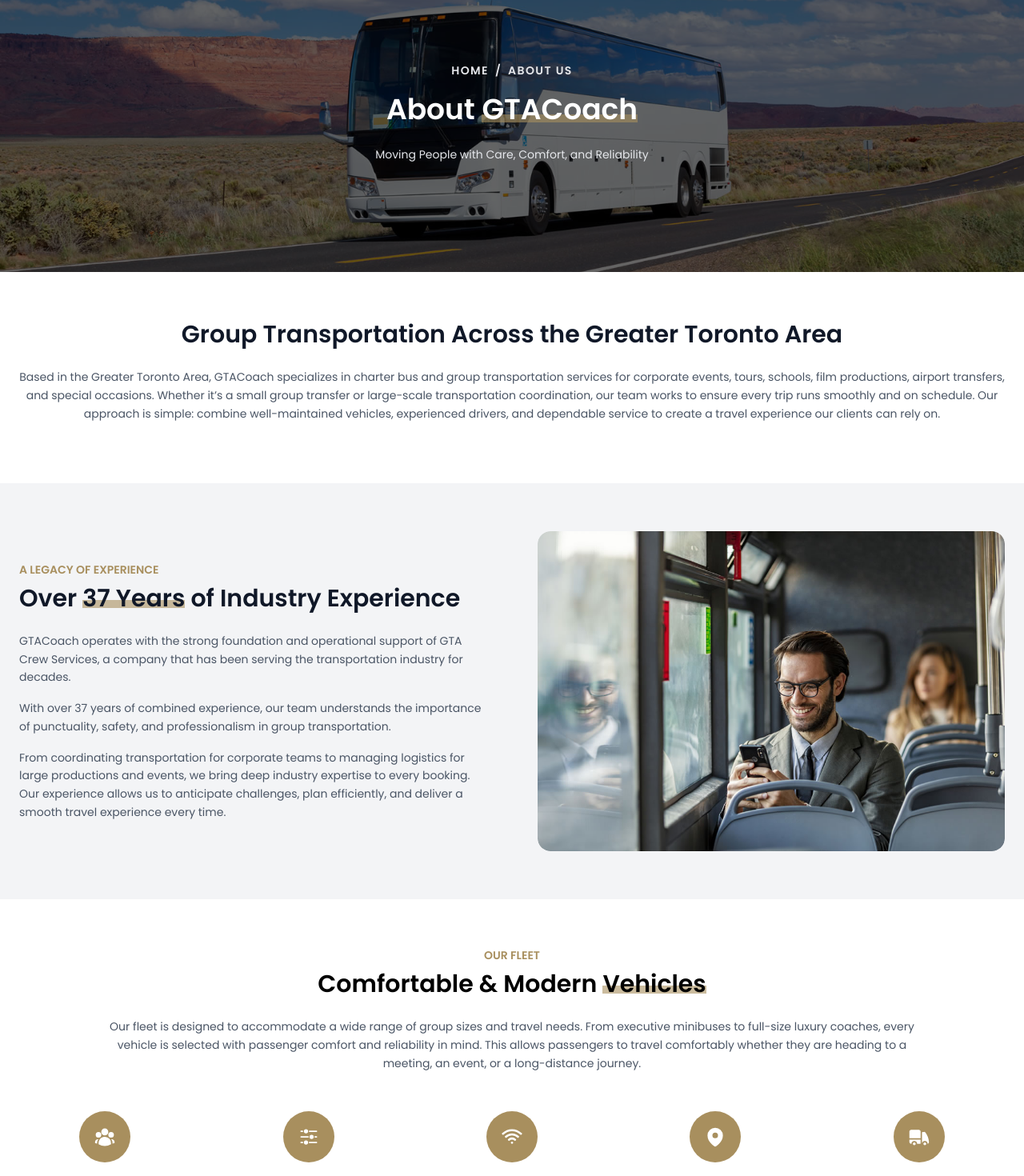
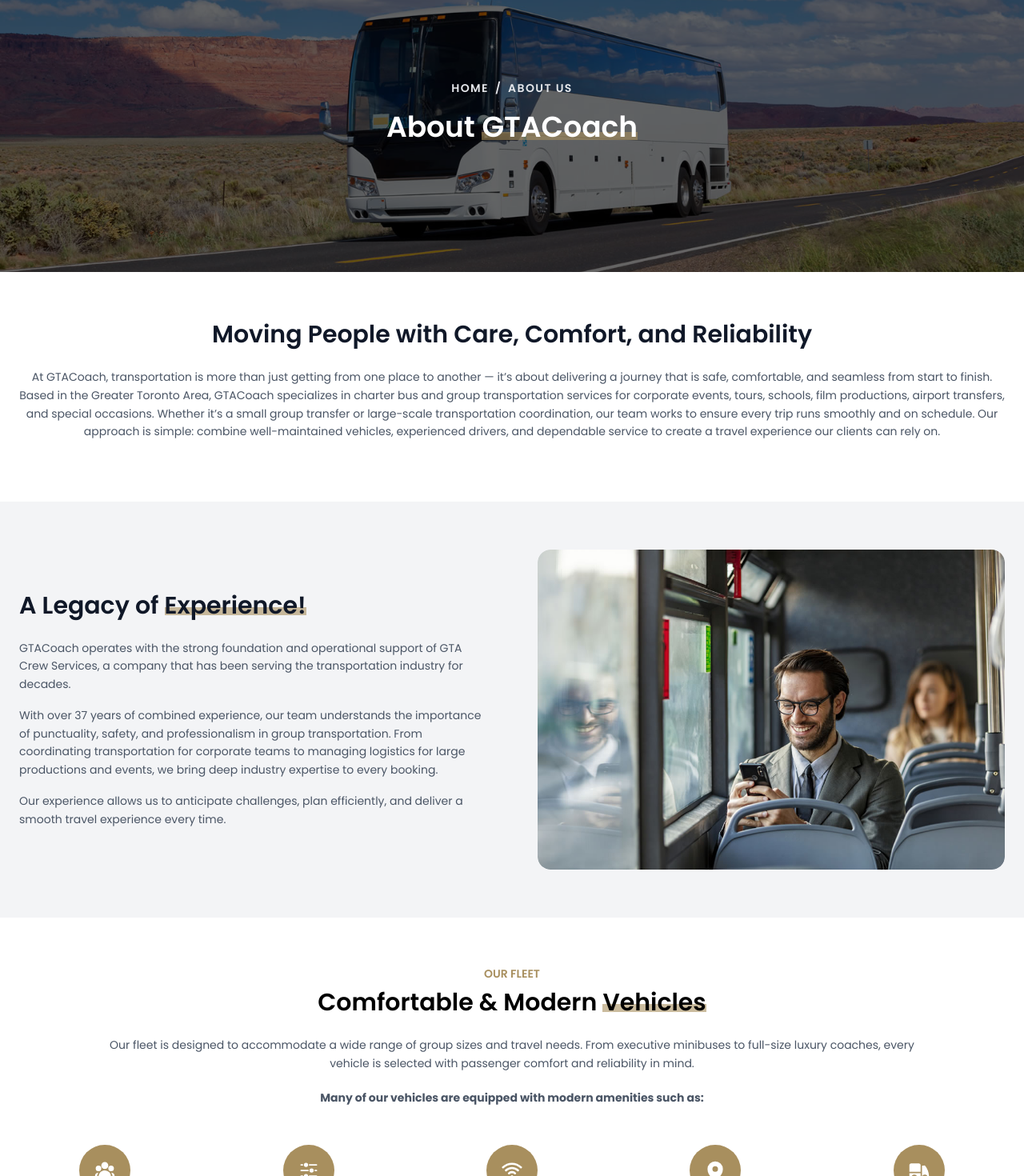
Before and after one commit to ashutosh2801/gtacoach, a Next.js app: page /about-us in a window 1280 px wide. Shown: the part 160-1630 px from the top of the page at 80% size. Built offline with nearby package versions, Linux system fonts and the light colour scheme.

Commit message:
5mar changes-2

```diff
--- a/app/about-us/AboutUs.jsx
+++ b/app/about-us/AboutUs.jsx
@@ -46,9 +46,9 @@
             </h1>
 
             {/* Subtitle */}
-            <p className="mt-6 text-sm text-gray-200">
+            {/* <p className="mt-6 text-sm text-gray-200">
             Moving People with Care, Comfort, and Reliability
-            </p>
+            </p> */}
 
         </div>
         </section>
@@ -60,19 +60,13 @@
 
           <div>
             <h2 className="text-3xl font-semibold text-gray-900 mb-6">
-              Group Transportation Across the Greater Toronto Area
+              Moving People with Care, Comfort, and Reliability
             </h2>
 
             <p className="text-gray-600 mb-4 leading-relaxed text-sm">
-              Based in the Greater Toronto Area, GTACoach specializes in charter bus
-              and group transportation services for corporate events, tours, schools,
-              film productions, airport transfers, and special occasions.
-              Whether it’s a small group transfer or large-scale transportation
-              coordination, our team works to ensure every trip runs smoothly
-              and on schedule.
-              Our approach is simple: combine well-maintained vehicles,
-              experienced drivers, and dependable service to create a
-              travel experience our clients can rely on.
+              At GTACoach, transportation is more than just getting from one place to another — it’s about delivering a journey that is safe, comfortable, and seamless from start to finish.
+Based in the Greater Toronto Area, GTACoach specializes in charter bus and group transportation services for corporate events, tours, schools, film productions, airport transfers, and special occasions. Whether it’s a small group transfer or large-scale transportation coordination, our team works to ensure every trip runs smoothly and on schedule.
+Our approach is simple: combine well-maintained vehicles, experienced drivers, and dependable service to create a travel experience our clients can rely on.
             </p>
 
           </div>
@@ -85,38 +79,27 @@
         <div className="container mx-auto px-6 grid lg:grid-cols-2 gap-16 items-center">
 
           <div>
-            <p className="webText text-sm font-semibold uppercase mb-2">
-              A Legacy of Experience
-            </p>
+
 
             <h2 className="text-3xl font-semibold text-gray-900 mb-6">
-              Over
+              A Legacy of
               {" "}
             <span className="relative inline-block z-[5]">
-              37 Years
+              Experience!
               <span className="absolute left-0 bottom-1.5 w-full h-[10px] webBG z-[-1] opacity-60"></span>
-            </span>{" "} of Industry Experience
+            </span>
             </h2>
 
             <p className="text-gray-600 mb-4 leading-relaxed text-sm">
-              GTACoach operates with the strong foundation and operational
-              support of GTA Crew Services, a company that has been serving
-              the transportation industry for decades.
+              GTACoach operates with the strong foundation and operational support of GTA Crew Services, a company that has been serving the transportation industry for decades.
             </p>
 
             <p className="text-gray-600 mb-4 leading-relaxed text-sm">
-              With over 37 years of combined experience, our team understands
-              the importance of punctuality, safety, and professionalism
-              in group transportation.
+              With over 37 years of combined experience, our team understands the importance of punctuality, safety, and professionalism in group transportation. From coordinating transportation for corporate teams to managing logistics for large productions and events, we bring deep industry expertise to every booking.
             </p>
 
             <p className="text-gray-600 leading-relaxed text-sm">
-              From coordinating transportation for corporate teams to
-              managing logistics for large productions and events,
-              we bring deep industry expertise to every booking.
-              Our experience allows us to anticipate challenges,
-              plan efficiently, and deliver a smooth travel
-              experience every time.
+              Our experience allows us to anticipate challenges, plan efficiently, and deliver a smooth travel experience every time.
             </p>
           </div>
 
@@ -148,13 +131,11 @@
                 </span>
                 </h2>
 
-                <p className="text-gray-600 max-w-5xl mx-auto text-sm mb-12 leading-relaxed">
-                Our fleet is designed to accommodate a wide range of group sizes
-                and travel needs. From executive minibuses to full-size luxury
-                coaches, every vehicle is selected with passenger comfort and
-                reliability in mind. This allows passengers to travel comfortably whether they are
-                heading to a meeting, an event, or a long-distance journey.
+                <p className="text-gray-600 max-w-5xl mx-auto text-sm mb-5 leading-relaxed">
+                Our fleet is designed to accommodate a wide range of group sizes and travel needs. From executive minibuses to full-size luxury coaches, every vehicle is selected with passenger comfort and reliability in mind.
                 </p>
+
+                <p className="text-gray-600 max-w-5xl mx-auto text-sm mb-12 leading-relaxed font-bold">Many of our vehicles are equipped with modern amenities such as:</p>
 
 
                 <div className="grid grid-cols-2 md:grid-cols-3 lg:grid-cols-5 gap-10">
@@ -171,6 +152,8 @@
 
                 </div>
 
+                <p className="text-gray-600 max-w-5xl mx-auto text-sm mt-12 leading-relaxed">This allows passengers to travel comfortably whether they are heading to a meeting, an event, or a long-distance journey.</p>
+
             </div>
         </section>
 
@@ -182,9 +165,11 @@
                 Supporting Every Type of Journey
                 </p>
 
-                <h2 className="text-3xl font-semibold text-gray-900 mb-12">
+                <h2 className="text-3xl font-semibold text-gray-900 mb-6">
                 Transportation for Every Occasion
                 </h2>
+
+                <p className="text-black mb-6 text-sm leading-relaxed">GTACoach proudly supports transportation needs across a wide range of industries and occasions, including:</p>
 
 
                 <div className="grid md:grid-cols-2 lg:grid-cols-3 gap-8">
@@ -223,8 +208,7 @@
 
 
                 <p className="text-gray-600 mt-14 w-full mx-auto leading-relaxed text-sm">
-                No matter the destination, our goal is to ensure passengers
-                travel with confidence, comfort, and peace of mind.
+                No matter the destination, our goal is to ensure passengers travel with confidence, comfort, and peace of mind.
                 </p>
 
             </div>
@@ -249,10 +233,10 @@
                     </h2>
 
                     <p className="text-gray-300 mt-6 text-sm leading-relaxed">
-                    We understand that when clients book transportation,
-                    they’re trusting us with their schedules, their events,
-                    and the safety of their passengers.
+                    We understand that when clients book transportation, they’re trusting us with their schedules, their events, and the safety of their passengers.
                     </p>
+
+                    <p className="text-gray-300 mt-6 text-sm leading-relaxed">That’s why our team focuses on:</p>
 
                 </div>
 
@@ -265,6 +249,8 @@
                     <ServiceItem text="Clear communication and support" />
 
                 </div>
+
+                <p className="text-gray-300 mt-6 text-sm leading-relaxed">From the first quote request to the final drop-off, we aim to provide a transportation experience that is organized, comfortable, and dependable.</p>
 
                 </div>
 
--- a/app/careers/Careers.jsx
+++ b/app/careers/Careers.jsx
@@ -116,12 +116,12 @@
 
                     {/* CTA Button */}
                     <div className="mt-8">
-                        <Link
+                        <a
                             href="mailto:info@gtacoach.com"
                             className="block text-center w-full webBG hover:opacity-90 transition text-white py-3 rounded-lg font-medium"
                         >
                             Send Resume Now
-                        </Link>
+                        </a>
                     </div>
 
                 </div>
@@ -143,12 +143,12 @@
             safety, and long-term growth.
             </p>
 
-            <Link
+            <a
               href="mailto:info@gtacoach.com"
               className="inline-block webBG hover:opacity-90 transition duration-300 webBorderColor text-white font-semibold px-8 py-3 rounded"
             >
               Apply Now
-            </Link>
+            </a>
 
           </div>
         </div>
--- a/app/home/AboutSection.jsx
+++ b/app/home/AboutSection.jsx
@@ -14,19 +14,18 @@
           </p>
 
           <h2 className="text-3xl lg:text-4xl font-semibold leading-tight text-gray-900">
-            More Than 37 Years We <br />
-            Provide{" "}
+            A Legacy of  {" "}
             <span className="relative inline-block z-[5]">
-              Bus Charter
+              Experience!
               <span className="absolute left-0 bottom-1.5 w-full h-[10px] webBG z-[-1] opacity-60"></span>
             </span>{" "}
-            <br />
-            Service For You
           </h2>
 
 
           <p className="mt-6 text-gray-600 leading-relaxed max-w-xl text-sm">
-            GTACoach has over 37 years of experience in passenger transportation and is known for excellence and professionalism. We offer custom charter services for corporate groups, airport transfers, sporting events, and leisure travel throughout Canada and the USA. <br></br><br></br>Our goal is to provide smooth transportation with skilled drivers, dependable vehicles, and excellent customer support.
+            GTACoach operates with the strong foundation and operational support of GTA Crew Services, a company that has been serving the transportation industry for decades.<br></br><br></br>
+            With over 37 years of combined experience, our team understands the importance of punctuality, safety, and professionalism in group transportation. From coordinating transportation for corporate teams to managing logistics for large productions and events, we bring deep industry expertise to every booking.<br></br><br></br>
+            Our experience allows us to anticipate challenges, plan efficiently, and deliver a smooth travel experience every time.
           </p>
         </div>
 
--- a/app/home/BusTypes.jsx
+++ b/app/home/BusTypes.jsx
@@ -200,7 +200,7 @@
                             <img
                             src="../../buses/4.webp"
                             alt="Coach Buses"
-                            className="mx-auto h-55 object-contain p-10"
+                            className="mx-auto h-55 object-contain p-5"
                             />
                         </div>
                         <div className="p-6 min-h-[360px]">
```
Also changed, not shown: app/fleet/Fleet.jsx (+10 -10 lines), public/buses/4.webp.
